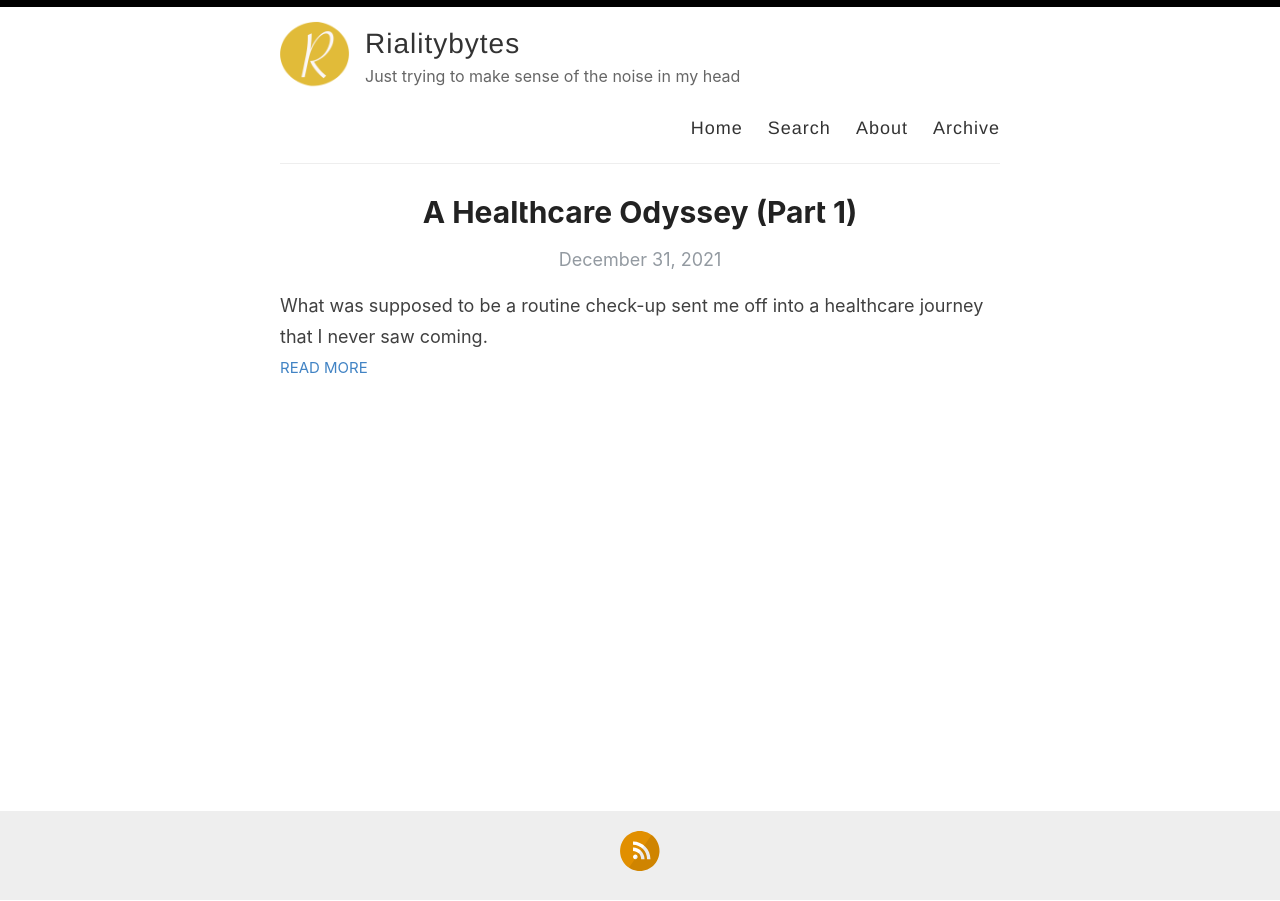
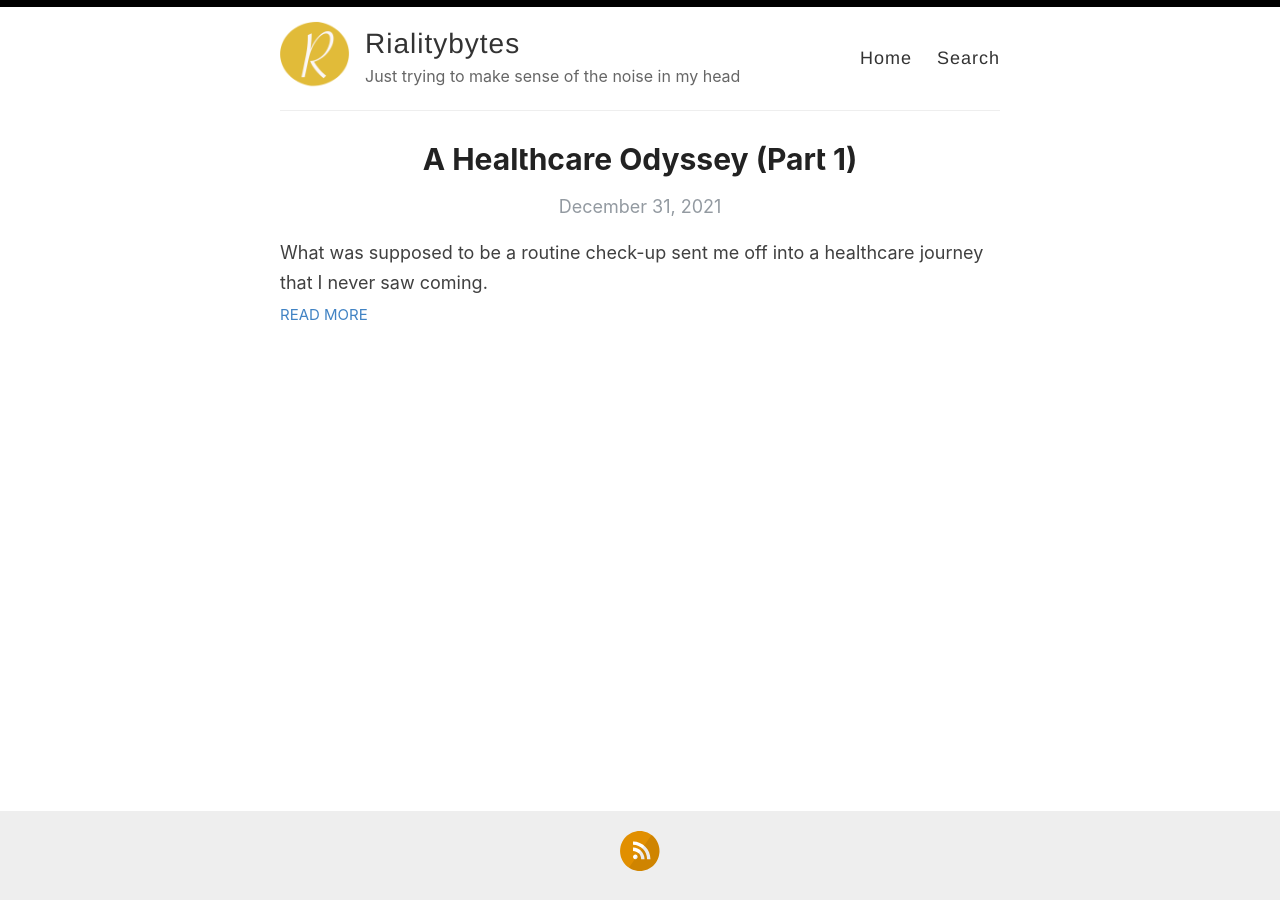
Before and after one commit to rialitybytes/rialitybytes.github.io, a Jekyll site: the page built from index.html, in a window 1280 px wide. Built offline with Jekyll 4.4.1, drawn with Linux system fonts in a browser that asks for light colours; the list of posts is cut into pages by our own code.

Commit message:
Update default.html

```diff
--- a/_layouts/default.html
+++ b/_layouts/default.html
@@ -31,8 +31,8 @@
               <a href="{{ site.baseurl }}/">Home</a>
                <!--<a href="{{ site.baseurl }}/getting-started">Getting Started</a>-->
               <a href="{{ site.baseurl }}/search">Search</a>
-              <a href="{{ site.baseurl }}/about">About</a>
-              <a href="{{ site.baseurl }}/archive">Archive</a>
+               <!--<a href="{{ site.baseurl }}/about">About</a>
+              <a href="{{ site.baseurl }}/archive">Archive</a>-->
             </nav>
           </header>
         </div>
```
